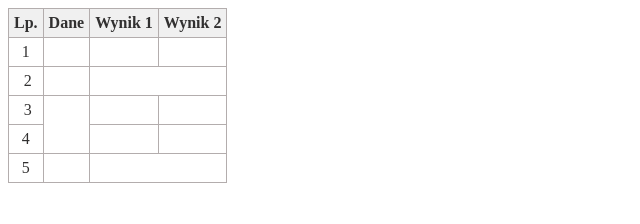
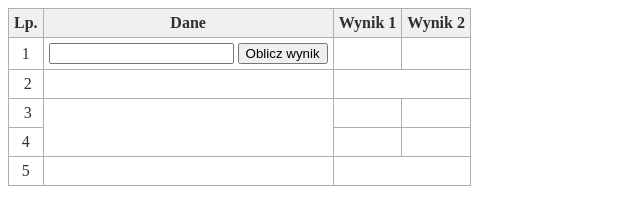
Before and after one commit to gembuspol/5ti-2023-2024, a plain HTML site: page tabela-javaScript/ttttt.html in a window 1280 px wide. Shown: the whole page, without its empty margins (0-640 px from the left). Drawn offline with Linux system fonts and the light colour scheme.

Commit message:
dane
Signed-off-by: Przemysław Gembalczyk <gembuspol@interia.pl>

```diff
--- a/tabela-javaScript/ttttt.html
+++ b/tabela-javaScript/ttttt.html
@@ -36,9 +36,12 @@
 		<tbody>
 			<tr>
 				<td>1 <br></td>
-				<td>&nbsp;</td>
-				<td>&nbsp;</td>
-				<td>&nbsp;</td>
+				<td>
+					<input type="number" id="kwotaBrutto">
+					<button onclick="liczNetto()">Oblicz wynik</button>
+				</td>
+				<td id="wynik1">&nbsp;</td>
+				<td id="wynik2">&nbsp;</td>
 			</tr>
 			<tr>
 				<td>&nbsp;2</td>
@@ -63,5 +66,14 @@
 			</tr>
 		</tbody>
 	</table>
+	<script>
+		function liczNetto(){
+			let brutto=parseFloat(document.getElementById("kwotaBrutto").value);
+			let netto=brutto/1.23;
+			let vat=netto*0.23;
+			document.getElementById("wynik1").innerHTML=netto;
+			document.getElementById("wynik2").innerHTML=vat;
+		}
+	</script>
 </body>
 </html>
```
